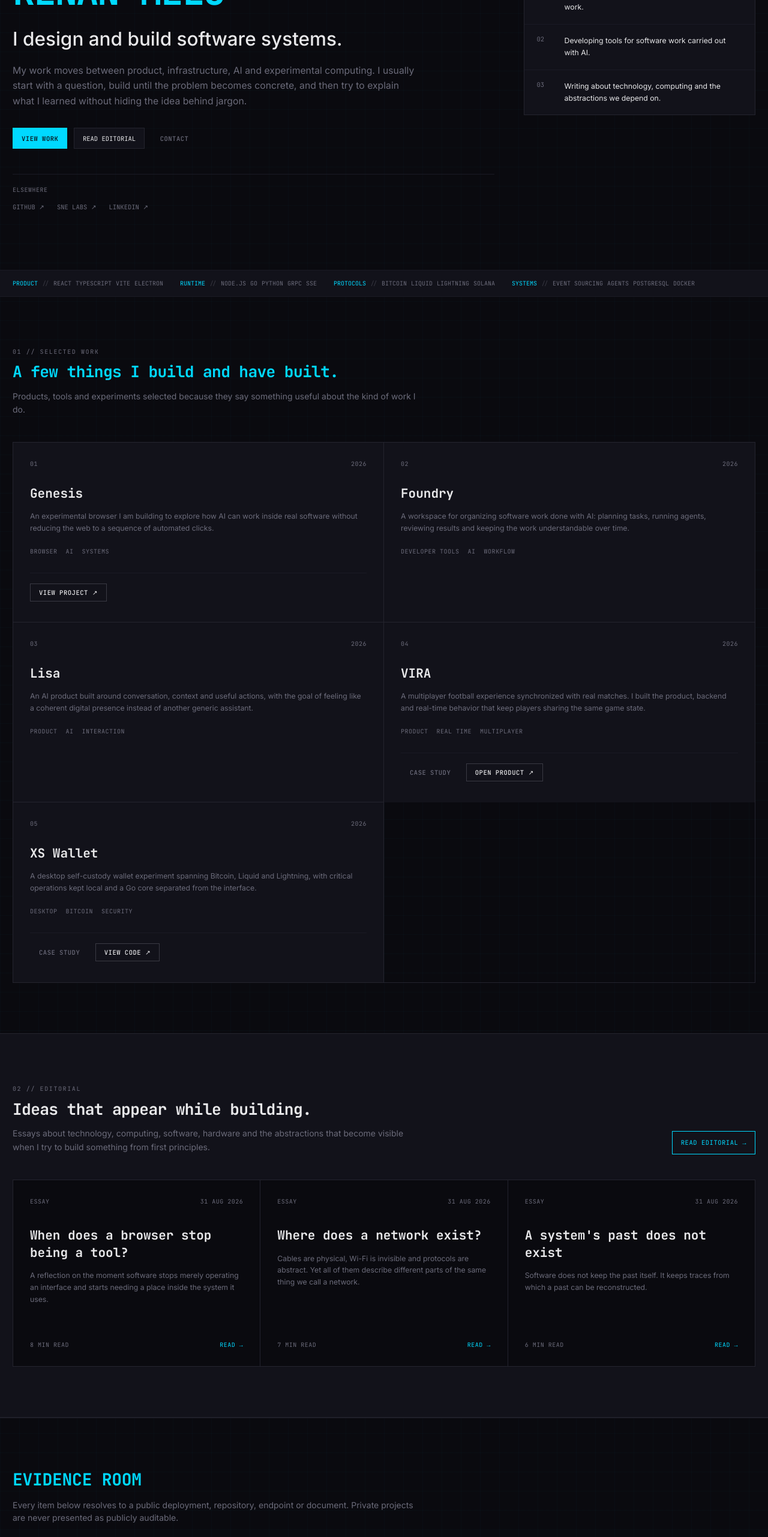
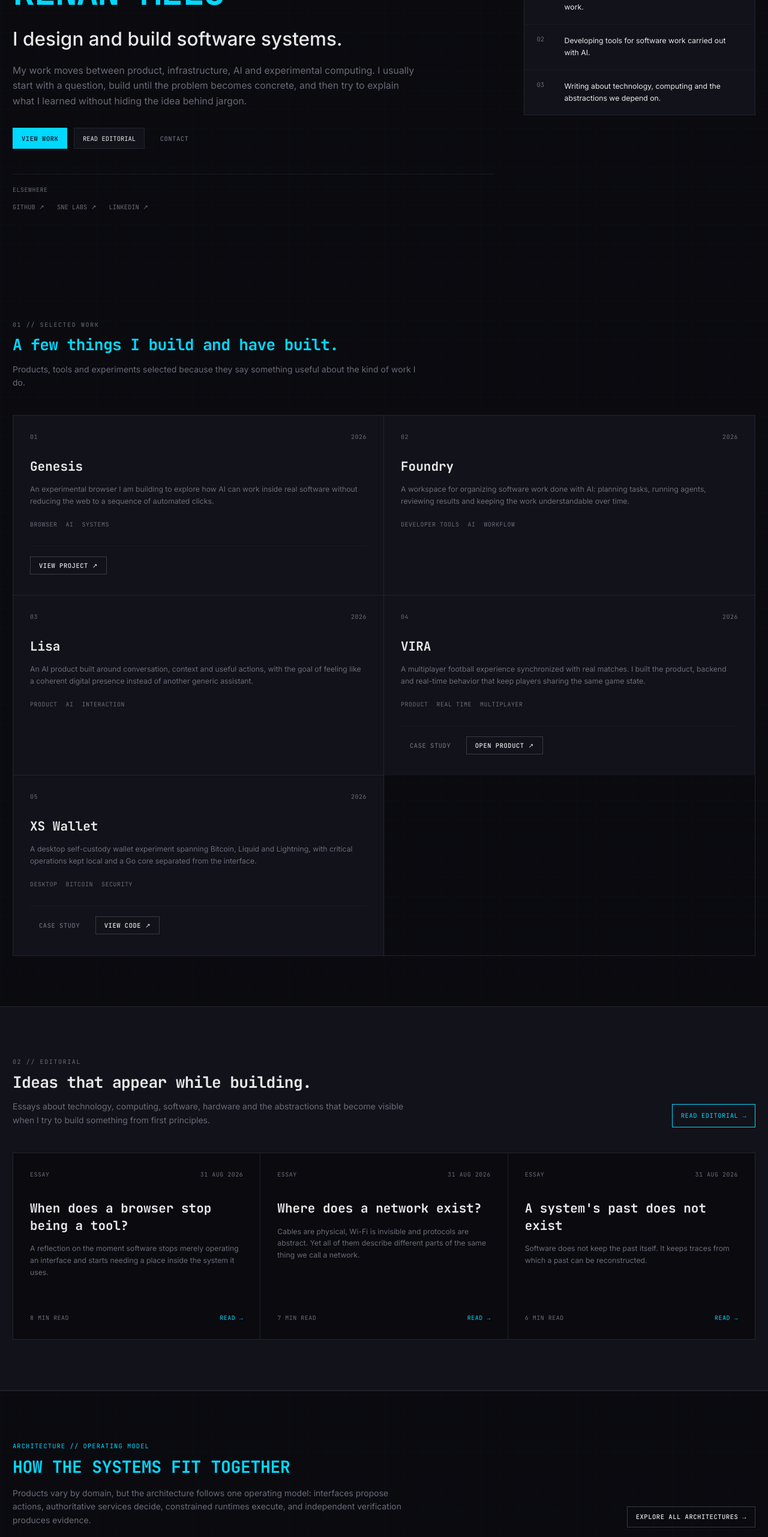
Before and after one commit to 4LFR3Dv1/Portfolio, a React (Vite) app: page / in a window 1280 px wide. Shown: the part 234-2797 px from the top of the page at 60% size. Built offline with nearby package versions, Linux system fonts and the light colour scheme.

Commit message:
Home: remove proof-wall sections from primary narrative

```diff
--- a/src/app/App.tsx
+++ b/src/app/App.tsx
@@ -4,11 +4,8 @@ import { AboutSection } from '@/app/components/about-section';
 import { CommandPalette } from '@/app/components/command-palette';
 import { ContactSection } from '@/app/components/contact-section';
 import { EditorialSection } from '@/app/components/editorial-section';
-import { EvidenceRoom } from '@/app/components/evidence-room';
 import { HeroSection } from '@/app/components/hero-section';
-import { PublicationsSection } from '@/app/components/publications-section';
 import { SelectedWorkSection } from '@/app/components/selected-work-section';
-import { TechTicker } from '@/app/components/tech-ticker';
 import { TerminalTopBar } from '@/app/components/terminal-topbar';
 import { useLanguage } from '@/app/context/language-context';
 import { applyMetadata, metadataForRoute } from '@/app/metadata';
@@ -93,8 +90,6 @@ export default function App() {
       work: 'selected-work',
       about: 'about',
       contact: 'contact',
-      evidence: 'evidence',
-      publications: 'publications',
     };
     if (sections[section]) navigateToSection(sections[section]);
   };
@@ -122,18 +117,13 @@ export default function App() {
           <>
             <HeroSection
               onViewProjects={() => navigateToSection('selected-work')}
-              onArchitecture={() => navigate({ view: 'architecture' })}
               onContact={() => navigateToSection('contact')}
             />
-            <TechTicker />
             <SelectedWorkSection
               onCaseStudy={(projectId) => navigate({ view: 'case-study', projectId })}
               onOpen={(url) => window.open(url, '_blank', 'noopener,noreferrer')}
-              onEvidence={() => navigateToSection('evidence')}
             />
             <EditorialSection />
-            <EvidenceRoom />
-            <PublicationsSection onCaseStudy={(projectId) => navigate({ view: 'case-study', projectId })} />
             <SystemArchitecture onOpen={() => navigate({ view: 'architecture' })} />
             <AboutSection />
             <ContactSection />
```
